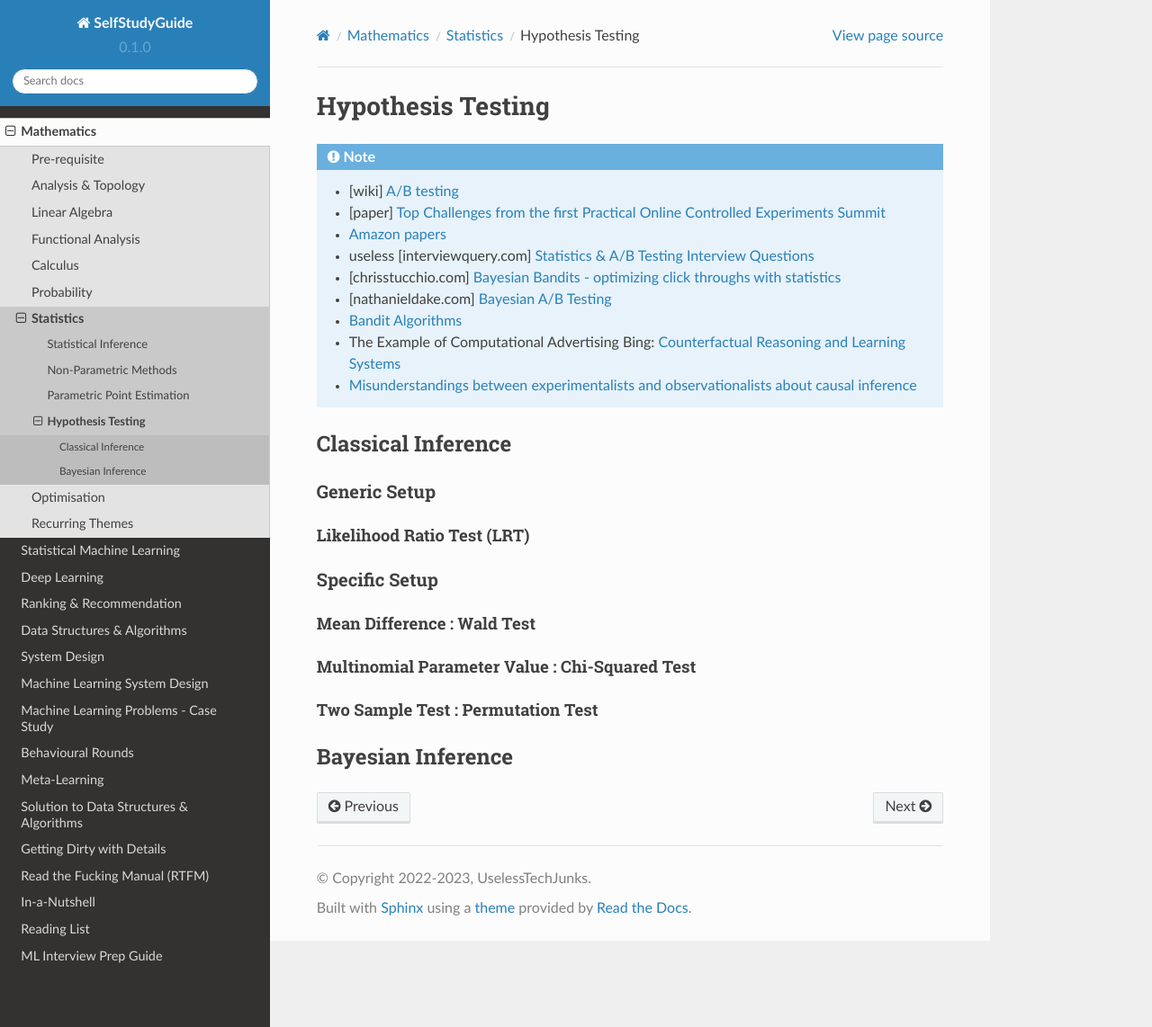
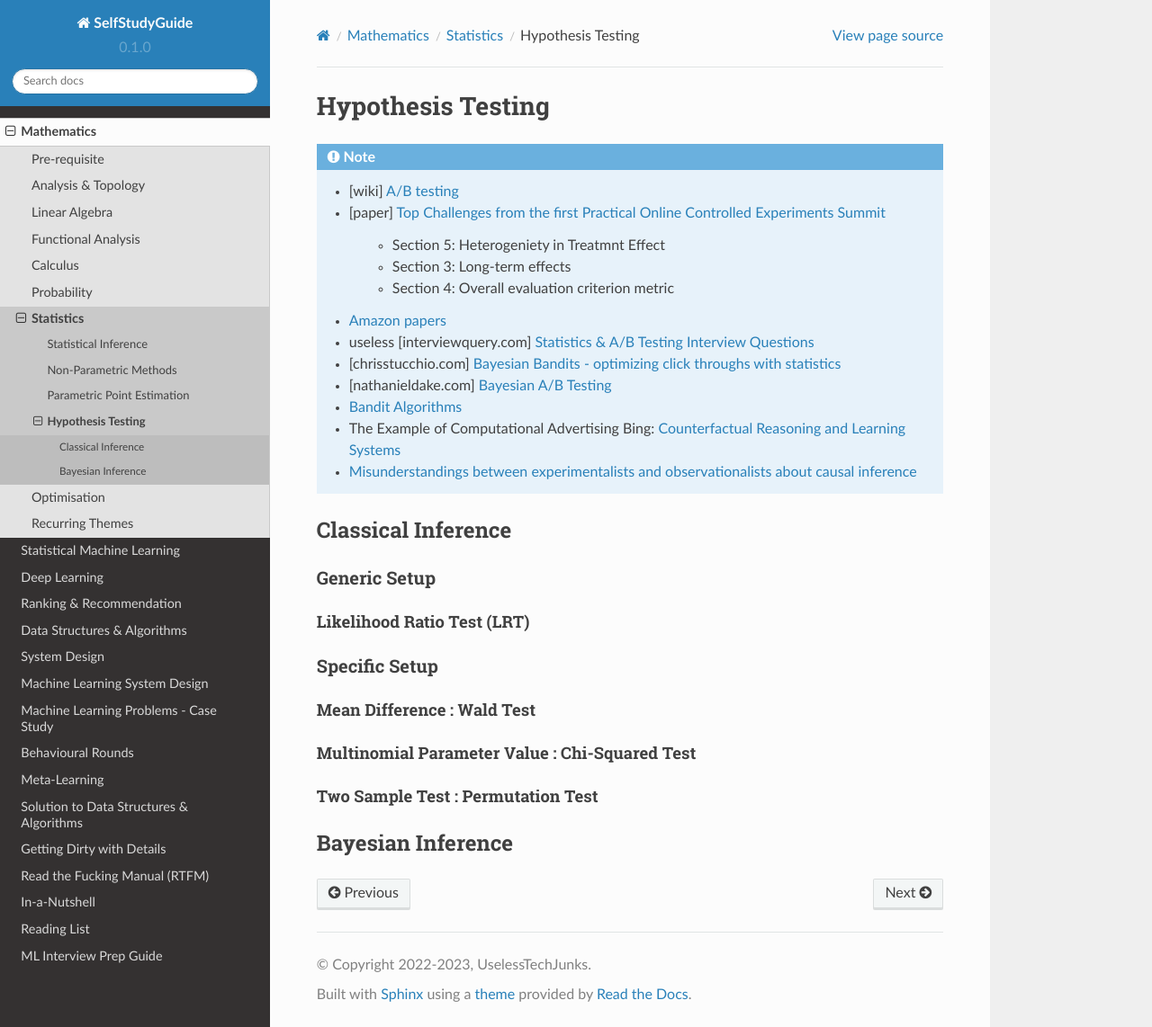
Before and after one commit to uselesstechjunks/leetcode, a Sphinx documentation site: the page built from docs/source/math/stat/hyp.rst, in a window 1280 px wide and 1142 px high. Shown: the whole window at 90% size. Built offline with Sphinx 7.4.7 and the Read the Docs theme 2.0.0, drawn with Linux system fonts in a browser that asks for light colours.

Commit message:
Update hyp.rst (#255)

```diff
--- a/docs/source/math/stat/hyp.rst
+++ b/docs/source/math/stat/hyp.rst
@@ -5,6 +5,10 @@ Hypothesis Testing
 .. note::
 	* [wiki] `A/B testing <https://en.wikipedia.org/wiki/A/B_testing>`_
 	* [paper] `Top Challenges from the first Practical Online Controlled Experiments Summit <https://assets.amazon.science/aa/77/f51fed7541779e7844c64933799e/top-challenges-from-the-first-practical-online-controlled-experiments-summit.pdf>`_
+
+		* Section 5: Heterogeniety in Treatmnt Effect
+		* Section 3: Long-term effects
+		* Section 4: Overall evaluation criterion metric
 	* `Amazon papers <https://www.amazon.science/tag/a-b-testing>`_
 	* useless [interviewquery.com] `Statistics & A/B Testing Interview Questions <https://www.interviewquery.com/p/statistics-ab-testing-interview-questions>`_
 	* [chrisstucchio.com] `Bayesian Bandits - optimizing click throughs with statistics <https://www.chrisstucchio.com/blog/2013/bayesian_bandit.html>`_
```
